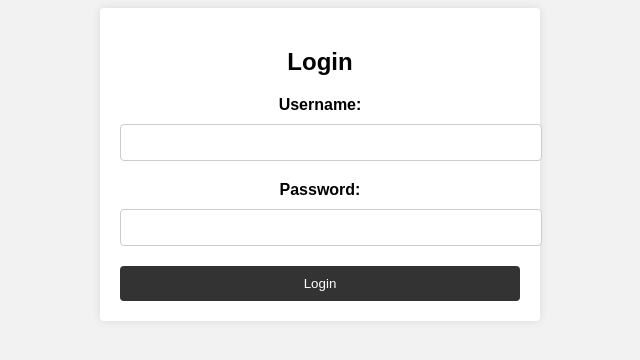
After one commit to HesperidesGarden/Jobfolio, a Flask app: page /login/ in a window 1280 px wide. The commit adds this page. Shown: the top 360 px of the page, without its empty margins (320-960 px from the left). Run offline with Flask 2, Linux system fonts and the light colour scheme.

Commit message:
HTML CSS Base
Homepage modellhaft erstellt und Route zu Login funktioniert. Homepage ist jetzt auch default Seite

```diff
--- a/app.py
+++ b/app.py
@@ -11,9 +11,39 @@ app.config.from_mapping(
 app.cli.add_command(db.init_db)
 app.teardown_appcontext(db.close_db_con)
 
+# Home = Default
 @app.route('/')
 def index():
-	return redirect(url_for('get_lists'))
+	return redirect(url_for('get_home'))
+
+# Home Route
+@app.route('/home/')
+def get_home():
+	return render_template('home.html')
+
+# Login Route
+@app.route('/login/')
+def get_login():
+	return render_template('login.html')
+
+# FindJobs Route
+@app.route('/findjobs/')
+def get_findjobs():
+	return render_template('findjobs.html')
+
+# SkillMatch Route
+@app.route('/skillmatch/')
+def get_skillmatch():
+	return render_template('skillmatch.html')
+
+# MyPortfolio Route
+@app.route('/myportfolio/')
+def myportfolio():
+	return render_template('myportfolio.html')
+
+
+
+
 
 @app.route('/lists/')
 def get_lists():
--- a/static/style.css
+++ b/static/style.css
@@ -1,7 +1,7 @@
 body {
 	font-family: sans-serif;
 	width: 350px;
-	margin: 10px auto;
+	margin: 50px auto;
 	border: 2px solid #D50C2F;
 }
 a {
--- /dev/null
+++ b/templates/login.html
@@ -0,0 +1,69 @@
+<!DOCTYPE html>
+<html>
+<head>
+  <title>Login</title>
+  <style>
+    body {
+      font-family: Arial, sans-serif;
+      text-align: center;
+      background-color: #f2f2f2;
+    }
+
+    .container {
+      max-width: 400px;
+      margin: 0 auto;
+      padding: 20px;
+      background-color: #fff;
+      border-radius: 4px;
+      box-shadow: 0 0 10px rgba(0, 0, 0, 0.1);
+    }
+
+    h2 {
+      margin-bottom: 20px;
+    }
+
+    label {
+      display: block;
+      margin-bottom: 10px;
+      font-weight: bold;
+    }
+
+    input[type="text"],
+    input[type="password"] {
+      width: 100%;
+      padding: 10px;
+      margin-bottom: 20px;
+      border-radius: 4px;
+      border: 1px solid #ccc;
+    }
+
+    input[type="submit"] {
+      width: 100%;
+      padding: 10px;
+      background-color: #333;
+      color: #fff;
+      border-radius: 4px;
+      border: none;
+      cursor: pointer;
+    }
+
+    input[type="submit"]:hover {
+      background-color: #555;
+    }
+  </style>
+</head>
+<body>
+  <div class="container">
+    <h2>Login</h2>
+    <form>
+      <label for="username">Username:</label>
+      <input type="text" id="username" name="username" required>
+
+      <label for="password">Password:</label>
+      <input type="password" id="password" name="password" required>
+
+      <input type="submit" value="Login">
+    </form>
+  </div>
+</body>
+</html>
```
Also changed, not shown: static/home.css (added, +96 -0 lines), templates/home.html (added, +36 -0 lines), instance/todos.sqlite.
